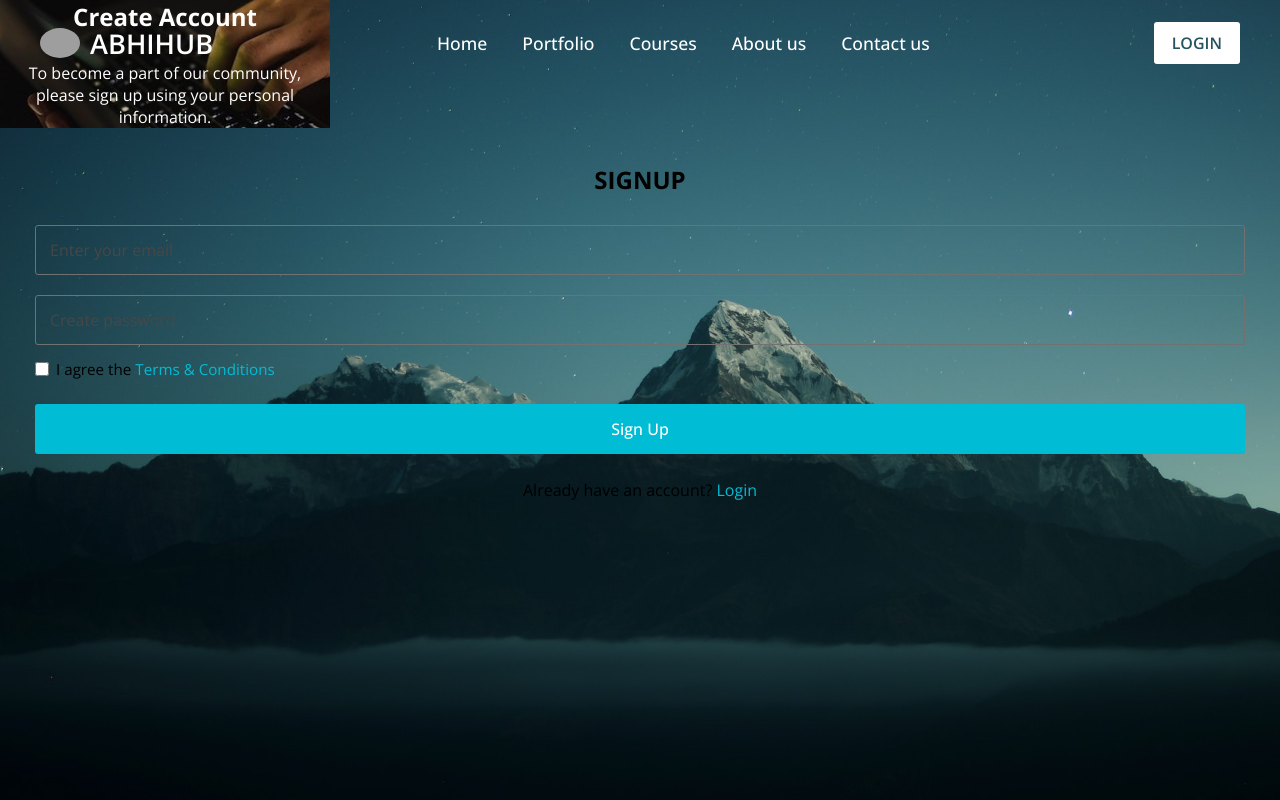
After one commit to lightcode01-oss/abhihub-AIwebiste, a PHP site: page / in a window 1280 px wide. The commit adds this page. Run offline with PHP 8.4, Linux system fonts and the light colour scheme; grey boxes are pictures that could not be loaded.

Commit message:
Add files via upload

```diff
--- a/dashboard.php
+++ b/dashboard.php
@@ -4,7 +4,7 @@ session_start();
 // Check if the user is logged in, if
 // not then redirect them to the login page
 if (!isset($_SESSION['email'])) {
-    header("Location: login.php");
+    header("Location: logout.php");
     exit();
 }
 ?>
--- /dev/null
+++ b/index.php
@@ -0,0 +1,72 @@
+<!DOCTYPE html>
+<!-- Coding By CodingNepal - www.codingnepalweb.com -->
+<html lang="en">
+<head>
+    <meta charset="UTF-8">
+    <meta name="viewport" content="width=device-width, initial-scale=1.0">
+    <title>Website with Login and Registration Form | ABHIHUB</title>
+    <!-- Google Fonts Link For Icons -->
+    <link rel="stylesheet" href="https://fonts.googleapis.com/css2?family=Material+Symbols+Rounded:opsz,wght,FILL,GRAD@48,400,0,0">
+    <link rel="stylesheet" href="style.css">
+    <script src="script.js" defer></script>
+</head>
+<body>
+    <header>
+        <nav class="navbar">
+            <span class="hamburger-btn material-symbols-rounded">menu</span>
+            <a href="#" class="logo">
+                <img src="logo.jp" alt="logo">
+                <h2>ABHIHUB</h2>
+            </a>
+            <ul class="links">
+                <span class="close-btn material-symbols-rounded">close</span>
+                <li><a href="#">Home</a></li>
+                <li><a href="#">Portfolio</a></li>
+                <li><a href="#">Courses</a></li>
+                <li><a href="#">About us</a></li>
+                <li><a href="#">Contact us</a></li>
+            </ul>
+            <div>
+                <a href="login.php">
+                    <button class="login-btn">LOGIN</button>
+                </a>
+            </div>
+
+        </nav>
+    </header>
+
+
+        <div class="form-box signup">
+            <div class="form-details">
+                <h2>Create Account</h2>
+                <p>To become a part of our community, please sign up using your personal information.</p>
+            </div>
+            <div class="form-content">
+                <h2>SIGNUP</h2>
+                <form action="#">
+                    <div class="input-field">
+                        <input type="text" required>
+                        <label>Enter your email</label>
+                    </div>
+                    <div class="input-field">
+                        <input type="password" required>
+                        <label>Create password</label>
+                    </div>
+                    <div class="policy-text">
+                        <input type="checkbox" id="policy">
+                        <label for="policy">
+                            I agree the
+                            <a href="#" class="option">Terms & Conditions</a>
+                        </label>
+                    </div>
+                    <button type="submit">Sign Up</button>
+                </form>
+                <div class="bottom-link">
+                    Already have an account?
+                    <a href="#" id="login-link">Login</a>
+                </div>
+            </div>
+        </div>
+    </div>
+</body>
+</html>
--- a/script.js
+++ b/script.js
@@ -1,5 +1,26 @@
-document.getElementById('humanizeButton').addEventListener('click', async () => {
-    const inputText = document.getElementById('inputText').value;
-    const outputTextArea = document.getElementById('outputText');
-
+const navbarMenu = document.querySelector(".navbar .links");
+const hamburgerBtn = document.querySelector(".hamburger-btn");
+const hideMenuBtn = navbarMenu.querySelector(".close-btn");
+const showPopupBtn = document.querySelector(".login-btn");
+const formPopup = document.querySelector(".form-popup");
+const hidePopupBtn = formPopup.querySelector(".close-btn");
+const signupLoginLink = formPopup.querySelectorAll(".bottom-link a");
+// Show mobile menu
+hamburgerBtn.addEventListener("click", () => {
+    navbarMenu.classList.toggle("show-menu");
 });
+// Hide mobile menu
+hideMenuBtn.addEventListener("click", () =>  hamburgerBtn.click());
+// Show login popup
+showPopupBtn.addEventListener("click", () => {
+    document.body.classList.toggle("show-popup");
+});
+// Hide login popup
+hidePopupBtn.addEventListener("click", () => showPopupBtn.click());
+// Show or hide signup form
+signupLoginLink.forEach(link => {
+    link.addEventListener("click", (e) => {
+        e.preventDefault();
+        formPopup.classList[link.id === 'signup-link' ? 'add' : 'remove']("show-signup");
+    });
+});
--- /dev/null
+++ b/style.css
@@ -0,0 +1,304 @@
+/* Importing Google font - Open Sans */
+@import url("https://fonts.googleapis.com/css2?family=Open+Sans:wght@400;500;600;700&display=swap");
+* {
+    margin: 0;
+    padding: 0;
+    box-sizing: border-box;
+    font-family: "Open Sans", sans-serif;
+}
+body {
+    height: 100vh;
+    width: 100%;
+    background: url("hero-bg.jpg") center/cover no-repeat;
+}
+header {
+    position: fixed;
+    width: 100%;
+    top: 0;
+    left: 0;
+    z-index: 10;
+    padding: 0 10px;
+}
+.navbar {
+    display: flex;
+    padding: 22px 0;
+    align-items: center;
+    max-width: 1200px;
+    margin: 0 auto;
+    justify-content: space-between;
+}
+.navbar .hamburger-btn {
+    display: none;
+    color: #fff;
+    cursor: pointer;
+    font-size: 1.5rem;
+}
+.navbar .logo {
+    gap: 10px;
+    display: flex;
+    align-items: center;
+    text-decoration: none;
+}
+.navbar .logo img {
+    width: 40px;
+    border-radius: 50%;
+}
+.navbar .logo h2 {
+    color: #fff;
+    font-weight: 600;
+    font-size: 1.7rem;
+}
+.navbar .links {
+    display: flex;
+    gap: 35px;
+    list-style: none;
+    align-items: center;
+}
+.navbar .close-btn {
+    position: absolute;
+    right: 20px;
+    top: 20px;
+    display: none;
+    color: #000;
+    cursor: pointer;
+}
+.navbar .links a {
+    color: #fff;
+    font-size: 1.1rem;
+    font-weight: 500;
+    text-decoration: none;
+    transition: 0.1s ease;
+}
+.navbar .links a:hover {
+    color: #19e8ff;
+}
+.navbar .login-btn {
+    border: none;
+    outline: none;
+    background: #fff;
+    color: #275360;
+    font-size: 1rem;
+    font-weight: 600;
+    padding: 10px 18px;
+    border-radius: 3px;
+    cursor: pointer;
+    transition: 0.15s ease;
+}
+.navbar .login-btn:hover {
+    background: #ddd;
+}
+.form-popup {
+    position: fixed;
+    top: 50%;
+    left: 50%;
+    z-index: 10;
+    width: 100%;
+    opacity: 0;
+    pointer-events: none;
+    max-width: 720px;
+    background: #fff;
+    border: 2px solid #fff;
+    transform: translate(-50%, -70%);
+}
+.show-popup .form-popup {
+    opacity: 1;
+    pointer-events: auto;
+    transform: translate(-50%, -50%);
+    transition: transform 0.3s ease, opacity 0.1s;
+}
+.form-popup .close-btn {
+    position: absolute;
+    top: 12px;
+    right: 12px;
+    color: #878484;
+    cursor: pointer;
+}
+.blur-bg-overlay {
+    position: fixed;
+    top: 0;
+    left: 0;
+    z-index: 10;
+    height: 100%;
+    width: 100%;
+    opacity: 0;
+    pointer-events: none;
+    backdrop-filter: blur(5px);
+    -webkit-backdrop-filter: blur(5px);
+    transition: 0.1s ease;
+}
+.show-popup .blur-bg-overlay {
+    opacity: 1;
+    pointer-events: auto;
+}
+.form-popup .form-box {
+    display: flex;
+}
+.form-box .form-details {
+    width: 100%;
+    color: #fff;
+    max-width: 330px;
+    text-align: center;
+    display: flex;
+    flex-direction: column;
+    justify-content: center;
+    align-items: center;
+}
+.login .form-details {
+    padding: 0 40px;
+    background: url("login-img.jpg");
+    background-position: center;
+    background-size: cover;
+}
+.signup .form-details {
+    padding: 0 20px;
+    background: url("signup-img.jpg");
+    background-position: center;
+    background-size: cover;
+}
+.form-box .form-content {
+    width: 100%;
+    padding: 35px;
+}
+.form-box h2 {
+    text-align: center;
+    margin-bottom: 29px;
+}
+form .input-field {
+    position: relative;
+    height: 50px;
+    width: 100%;
+    margin-top: 20px;
+}
+.input-field input {
+    height: 100%;
+    width: 100%;
+    background: none;
+    outline: none;
+    font-size: 0.95rem;
+    padding: 0 15px;
+    border: 1px solid #717171;
+    border-radius: 3px;
+}
+.input-field input:focus {
+    border: 1px solid #00bcd4;
+}
+.input-field label {
+    position: absolute;
+    top: 50%;
+    left: 15px;
+    transform: translateY(-50%);
+    color: #4a4646;
+    pointer-events: none;
+    transition: 0.2s ease;
+}
+.input-field input:is(:focus, :valid) {
+    padding: 16px 15px 0;
+}
+.input-field input:is(:focus, :valid)~label {
+    transform: translateY(-120%);
+    color: #00bcd4;
+    font-size: 0.75rem;
+}
+.form-box a {
+    color: #00bcd4;
+    text-decoration: none;
+}
+.form-box a:hover {
+    text-decoration: underline;
+}
+form :where(.forgot-pass-link, .policy-text) {
+    display: inline-flex;
+    margin-top: 13px;
+    font-size: 0.95rem;
+}
+form button {
+    width: 100%;
+    color: #fff;
+    border: none;
+    outline: none;
+    padding: 14px 0;
+    font-size: 1rem;
+    font-weight: 500;
+    border-radius: 3px;
+    cursor: pointer;
+    margin: 25px 0;
+    background: #00bcd4;
+    transition: 0.2s ease;
+}
+form button:hover {
+    background: #0097a7;
+}
+.form-content .bottom-link {
+    text-align: center;
+}
+.form-popup .signup,
+.form-popup.show-signup .login {
+    display: none;
+}
+.form-popup.show-signup .signup {
+    display: flex;
+}
+.signup .policy-text {
+    display: flex;
+    margin-top: 14px;
+    align-items: center;
+}
+.signup .policy-text input {
+    width: 14px;
+    height: 14px;
+    margin-right: 7px;
+}
+@media (max-width: 950px) {
+    .navbar :is(.hamburger-btn, .close-btn) {
+        display: block;
+    }
+    .navbar {
+        padding: 15px 0;
+    }
+    .navbar .logo img {
+        display: none;
+    }
+    .navbar .logo h2 {
+        font-size: 1.4rem;
+    }
+    .navbar .links {
+        position: fixed;
+        top: 0;
+        z-index: 10;
+        left: -100%;
+        display: block;
+        height: 100vh;
+        width: 100%;
+        padding-top: 60px;
+        text-align: center;
+        background: #fff;
+        transition: 0.2s ease;
+    }
+    .navbar .links.show-menu {
+        left: 0;
+    }
+    .navbar .links a {
+        display: inline-flex;
+        margin: 20px 0;
+        font-size: 1.2rem;
+        color: #000;
+    }
+    .navbar .links a:hover {
+        color: #00BCD4;
+    }
+    .navbar .login-btn {
+        font-size: 0.9rem;
+        padding: 7px 10px;
+    }
+}
+@media (max-width: 760px) {
+    .form-popup {
+        width: 95%;
+    }
+    .form-box .form-details {
+        display: none;
+    }
+    .form-box .form-content {
+        padding: 30px 20px;
+    }
+}
```
Also changed, not shown: login.php (+29 -46 lines), allloginpage.css (added), hero-bg.jpg (added), login-img.jpg (added), logo.jpg (added), signup-img.jpg (added).
